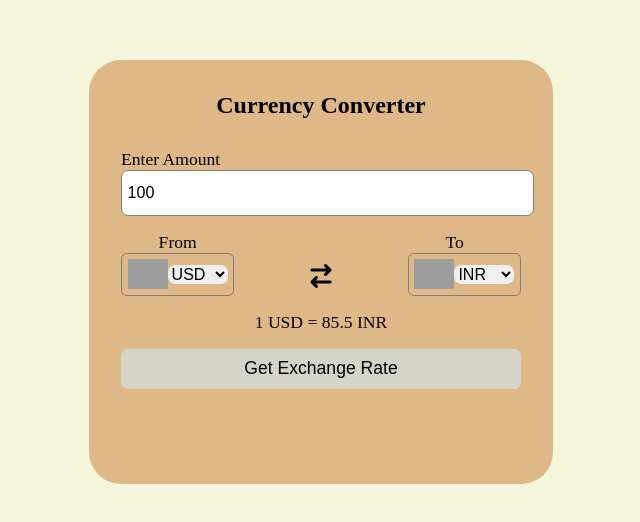
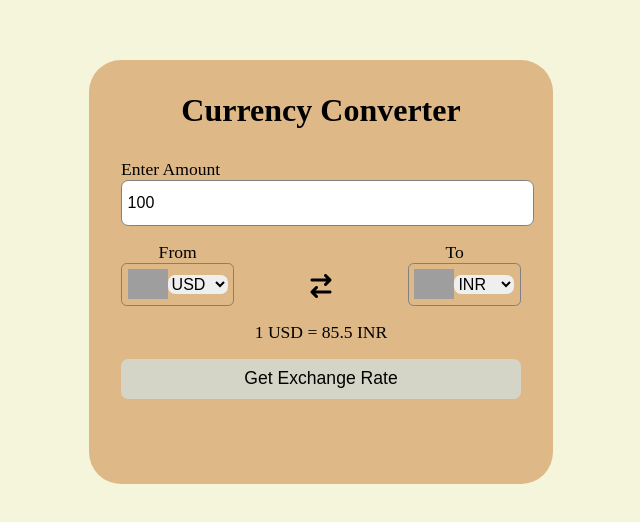
Before and after one commit to rishita7558/Currency-Converter, a plain HTML site: page index.html in a window 1280 px wide. Shown: the part 128-650 px from the top of the page, without its empty margins (319-959 px from the left). Drawn offline with Linux system fonts and the light colour scheme; no server answers; grey boxes are pictures that could not be loaded.

Commit message:
Add changes

```diff
--- a/index.html
+++ b/index.html
@@ -9,7 +9,7 @@
 </head>
 <body>
     <div class="container">
-        <h2>Currency Converter</h2>
+        <h1>Currency Converter</h1>
         <form>
             <div class="amount">
                 <p>Enter Amount</p>
--- a/style.css
+++ b/style.css
@@ -9,7 +9,7 @@ body{
     justify-content: center;
     background-color: beige;
 }
-h2{
+h1{
     text-align: center;
 }
 .amount p{
```
